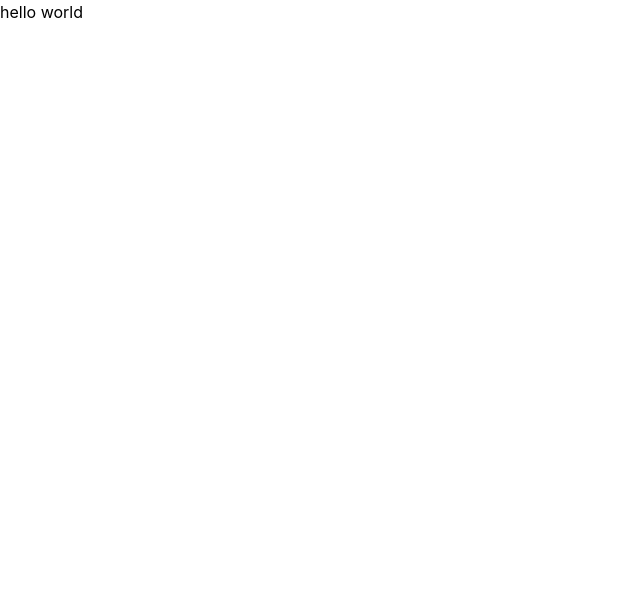
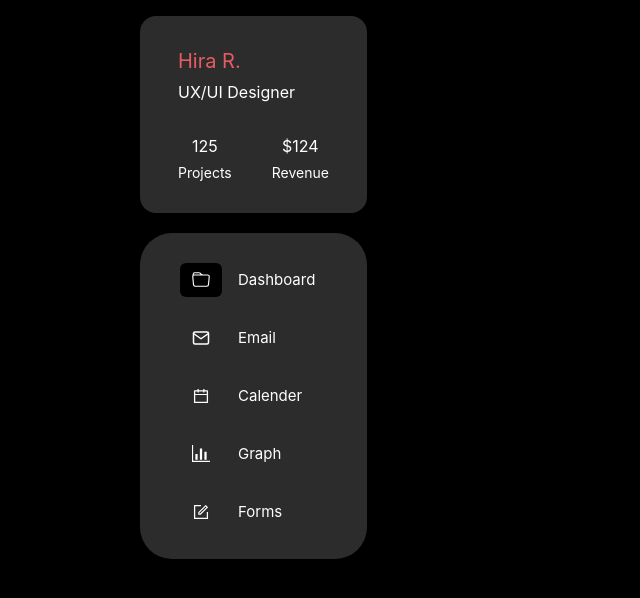
Before and after one commit to SayanDeveloper/clamp-test, a React (Create React App) app: page / in a window 1280 px wide. Shown: the top 598 px of the page, without its empty margins (0-640 px from the left). Built offline with nearby package versions, Linux system fonts and the light colour scheme; the HTML template or start-up script is replaced by a standard one.

Commit message:
✨ add UserInfo, Navigation components

```diff
--- a/package.json
+++ b/package.json
@@ -12,6 +12,7 @@
     "@types/react-dom": "^18.0.0",
     "react": "^18.2.0",
     "react-dom": "^18.2.0",
+    "react-icons": "^4.8.0",
     "react-scripts": "5.0.1",
     "typescript": "^4.4.2",
     "web-vitals": "^2.1.0"
--- a/src/App.tsx
+++ b/src/App.tsx
@@ -1,11 +1,24 @@
 import React from 'react';
 import './App.css';
+import UserInfo from './components/UserInfo';
+import Navigation from './components/Navigation';
 
 function App() {
   return (
-    <>
-      hello world
-    </>
+    <div className='bg-black min-h-[100vh] w-full text-white'>
+      <section className='content-container max-w-[1000px] m-auto py-4'>
+        <div className='flex'>
+          <div className='flex'>
+            <div className='flex flex-col gap-5'>
+              <UserInfo />
+              <Navigation page="dashboard" />
+            </div>
+            <div></div>
+          </div>
+          <div></div>
+        </div>
+      </section>
+    </div>
   );
 }
 
--- /dev/null
+++ b/src/components/Navigation.tsx
@@ -0,0 +1,48 @@
+import React from 'react'
+import {BsFolder} from "react-icons/bs"
+import {FiMail} from "react-icons/fi"
+import {AiOutlineCalendar, AiOutlineForm} from "react-icons/ai"
+import {GoGraph} from "react-icons/go"
+
+interface NavigationProps {
+  page: string
+}
+
+const Navigation = ({page} : NavigationProps) => {
+  return (
+    <div className='p-[40px] py-[30px] bg-[#2c2c2c] rounded-[32px] flex flex-col gap-6 text-[15px]'>
+      <div className='flex items-center gap-4 nav-items'>
+        <div className={`${page === "dashboard" && "bg-black"} p-2 px-3 rounded-md`}>
+          <BsFolder fontSize={18} color='white'/>
+        </div>
+        <span>Dashboard</span>
+      </div>
+      <div className='flex items-center gap-4 nav-items'>
+        <div className={`${page === "email" && "bg-black"} p-2 px-3 rounded-md`}>
+          <FiMail fontSize={18} color='white'/>
+        </div>
+        <span>Email</span>
+      </div>
+      <div className='flex items-center gap-4 nav-items'>
+        <div className={`${page === "cal" && "bg-black"} p-2 px-3 rounded-md`}>
+          <AiOutlineCalendar fontSize={18} color='white'/>
+        </div>
+        <span>Calender</span>
+      </div>
+      <div className='flex items-center gap-4 nav-items'>
+        <div className={`${page === "graph" && "bg-black"} p-2 px-3 rounded-md`}>
+          <GoGraph fontSize={18} color='white'/>
+        </div>
+        <span>Graph</span>
+      </div>
+      <div className='flex items-center gap-4 nav-items'>
+        <div className={`${page === "forms" && "bg-black"} p-2 px-3 rounded-md`}>
+          <AiOutlineForm fontSize={18} color='white'/>
+        </div>
+        <span>Forms</span>
+      </div>
+    </div>
+  )
+}
+
+export default Navigation
--- /dev/null
+++ b/src/components/UserInfo.tsx
@@ -0,0 +1,36 @@
+import React from 'react'
+
+const UserInfo = () => {
+  return (
+    <div className='p-[38px] py-[30px] bg-[#2c2c2c] rounded-2xl'>
+      <h2 className='text-[#e65c61] text-[20px] mb-1'>
+        Hira R.
+      </h2>
+      <h3 className='mb-[30px] text-[16px]'>
+        UX/UI Designer
+      </h3>
+
+      <div className='flex gap-[40px]'>
+        <div className='flex flex-col items-center'>
+          <span className='text-bold'>
+            125
+          </span>
+          <span className='text-[14px] mt-1'>
+            Projects
+          </span>
+        </div>
+        <div className='flex flex-col items-center'>
+          <span className='text-bold'>
+            $124
+          </span>
+          <span className='text-[14px] mt-1'>
+            Revenue
+          </span>
+        </div>
+      </div>
+
+    </div>
+  )
+}
+
+export default UserInfo
```
Also changed, not shown: src/assets/flower.png (added), 1 other file (tests, documents, lock files or other folders).
